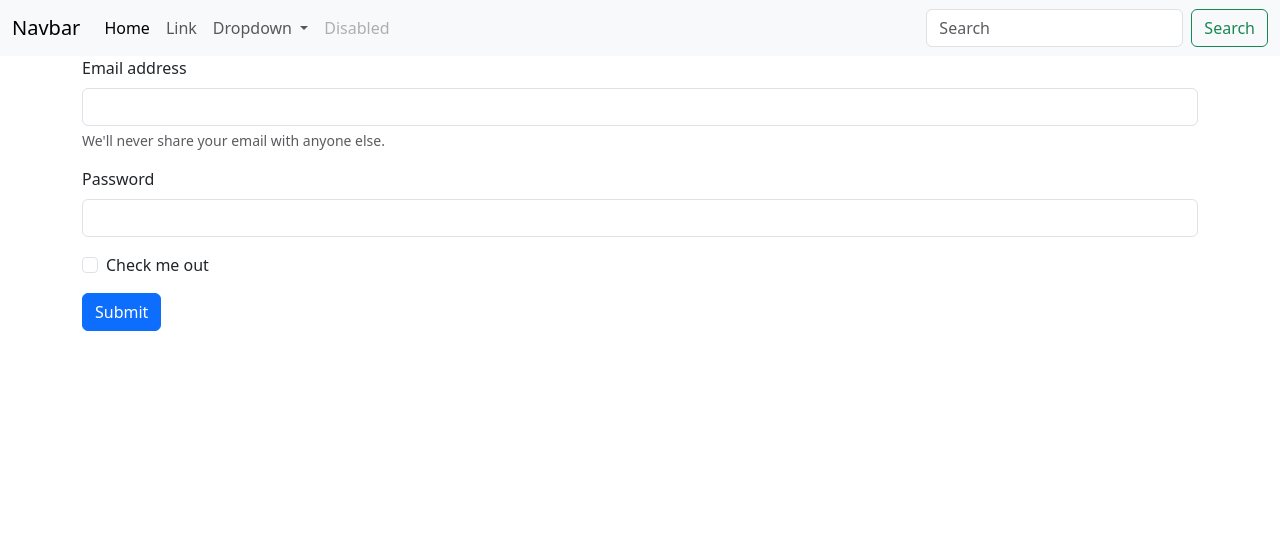
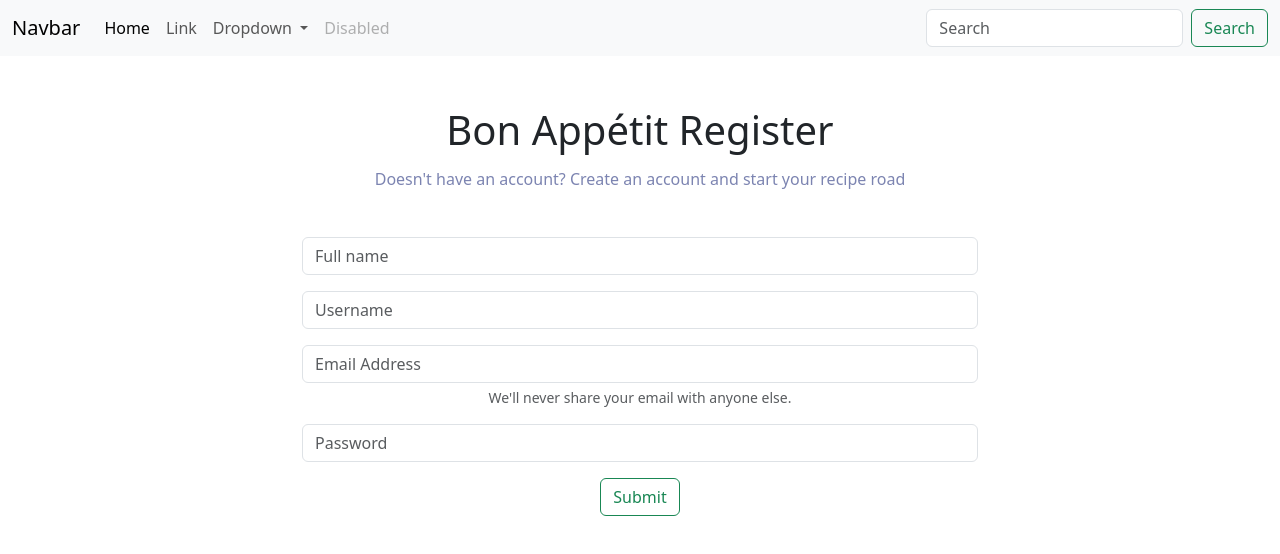
Before and after one commit to Linara2/AI_PHP_Recipe_Tracker, a plain HTML site: page designs/register.html in a window 1280 px wide. Drawn offline with nearby package versions, Linux system fonts and the light colour scheme.

Commit message:
modified:   designs/register.html

```diff
--- a/designs/register.html
+++ b/designs/register.html
@@ -44,24 +44,39 @@
         </div>
       </nav>
 
+      <style>
+        .container {
+          max-width: 700px;
+          margin-top: 50px;
+          text-align: center;
+        }
+        h6{
+          color: rgb(124, 132, 177);
+          font-size: medium;
+        }
+      </style>
+
       <div class="container">
+        <h1 class="mb-3">Bon Appétit Register</h1>
+        <h6 class="mb-5">Doesn't have an account? Create an account and start your recipe road</h6>
         <form>
             <div class="mb-3">
-              <label for="exampleInputEmail1" class="form-label">Email address</label>
-              <input type="email" class="form-control" id="exampleInputEmail1" aria-describedby="emailHelp">
+              <input type="text" class="form-control" id="exampleInputName" placeholder="Full name">
+            </div>
+            <div class="mb-3">
+              <input type="text" class="form-control" id="exampleInputUsername" placeholder="Username">
+            </div>
+            <div class="mb-3">
+              <input type="email" class="form-control" id="exampleInputEmail1" aria-describedby="emailHelp" placeholder="Email Address">
               <div id="emailHelp" class="form-text">We'll never share your email with anyone else.</div>
             </div>
             <div class="mb-3">
-              <label for="exampleInputPassword1" class="form-label">Password</label>
-              <input type="password" class="form-control" id="exampleInputPassword1">
+              <input type="password" class="form-control" id="exampleInputPassword1" placeholder="Password">
             </div>
-            <div class="mb-3 form-check">
-              <input type="checkbox" class="form-check-input" id="exampleCheck1">
-              <label class="form-check-label" for="exampleCheck1">Check me out</label>
-            </div>
-            <button type="submit" class="btn btn-primary">Submit</button>
+            <button type="submit" class="btn btn-outline-success">Submit</button>
           </form>
       </div>
+    </div>
 
     <script src="https://cdn.jsdelivr.net/npm/bootstrap@5.3.3/dist/js/bootstrap.bundle.min.js" integrity="sha384-YvpcrYf0tY3lHB60NNkmXc5s9fDVZLESaAA55NDzOxhy9GkcIdslK1eN7N6jIeHz" crossorigin="anonymous"></script>
   </body>
```
